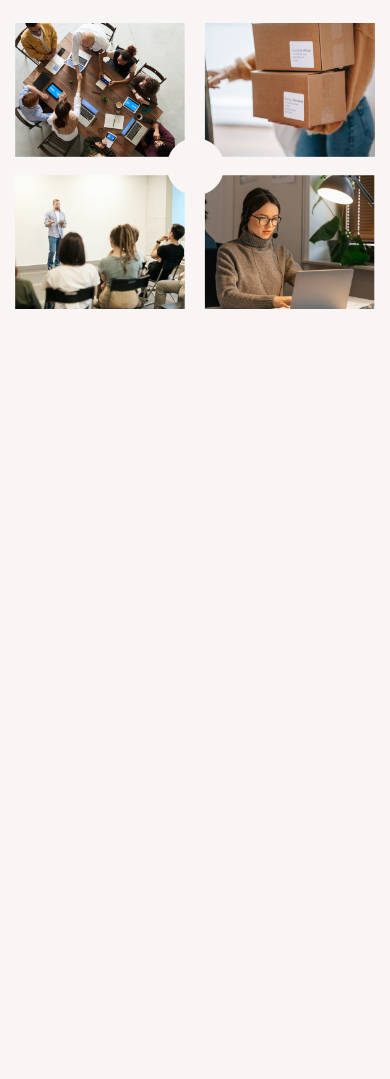
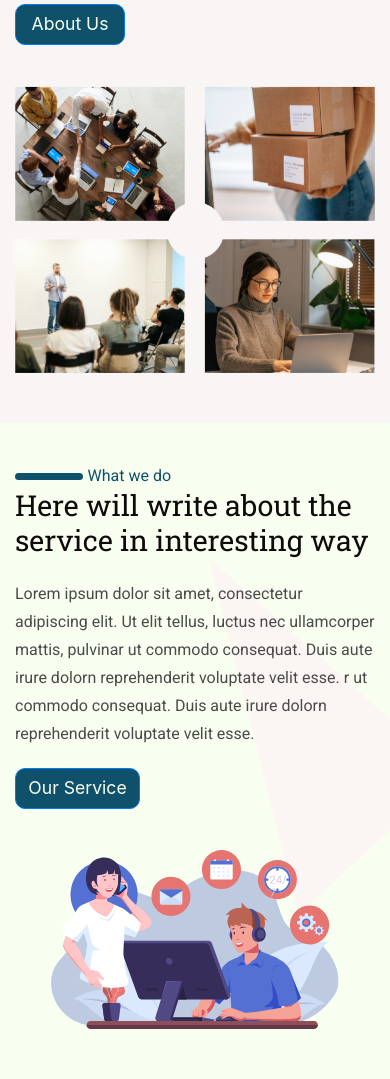
Before and after one commit to KaungSiThu-Sallius/24-7-For-U--Frontend-, a plain HTML site: page index.html in a window 390 px wide. Shown: the part 1762-2841 px from the top of the page. Before the commit the page ends 2121 px from the top, so only its background shows below. Drawn offline with nearby package versions, Linux system fonts and the light colour scheme.

Commit message:
service01

```diff
--- a/css/styles.css
+++ b/css/styles.css
@@ -295,25 +295,57 @@ p {
 }
 
 .about_us_lable {
-    padding-top: 70px;
+    padding-top: 50px;
 }
 
 .about_us_lable img {
     margin-bottom: 4px;
 }
 
-.about_us_lable .small_lable {
+.about_us_lable .small_lable,
+.service_lable .small_lable {
     color: var(--blue01);
     font-size: 18px;
     margin-bottom: 0;
 }
 
-.about_us_lable h1 {
+.about_us_lable h1,
+.service_lable h1 {
     margin-bottom: 23px;
 }
 
-.about_us_lable .about_us_para {
+.about_us_lable .about_us_para,
+.service_lable .service_para {
     line-height: 30px;
+}
+
+.about_us_lable .button {
+    font-size: 1.3rem;
+    width: 130px;
+    padding-bottom: 7px;
+}
+
+/* ----------------------------- service ----------------------------- */
+.service {
+    background-color: var(--greentea04);
+    background-image: url(../images/service_bg.svg);
+    padding: 50px 0;
+    background-repeat: no-repeat;
+}
+
+.service_img img {
+    width: 85%;
+    margin-top: 20px;
+}
+
+.service_lable .button {
+    font-size: 1.3rem;
+    width: 145px;
+    padding-bottom: 7px;
+}
+
+.service .hidden {
+    display: none;
 }
 
 /* ----------------------------- media query ----------------------------- */
@@ -340,6 +372,14 @@ p {
         padding-top: 30px;
     }
 
+    .service {
+        background-position: right;
+    }
+
+    .service_img img {
+
+        margin-top: 80px;
+    }
 
 }
 
@@ -399,7 +439,8 @@ p {
         font-size: 22px;
     }
 
-    .about_us_lable h1 {
+    .about_us_lable h1,
+    .service_lable h1 {
         font-size: 1.8rem;
     }
 
@@ -407,13 +448,39 @@ p {
         padding-top: 0;
     }
 
-    .about_us_para {
+    .about_us_para,
+    .service_para {
         line-height: 26px !important;
     }
 
-    .about_us_lable .small_lable {
+    .about_us_lable .small_lable,
+    .service_lable .small_lable {
 
         font-size: 16px;
+    }
+
+    .about_us_img img {
+        margin-top: 42px;
+    }
+
+    .service .show {
+        display: none;
+    }
+
+    .service .hidden {
+        display: contents;
+    }
+
+    .service_img img {
+        display: block;
+        margin: 0 auto;
+        margin-top: 40px;
+        text-align: center;
+        width: 60%;
+    }
+
+    .service_lable .button {
+        margin-top: 10px;
     }
 }
 
@@ -465,11 +532,16 @@ p {
         padding-top: 20px;
     }
 
-    .about_us_para {
+    .about_us_para,
+    .service_para {
         line-height: 28px !important;
-        margin-bottom: 39px;
+        margin-bottom: 20px;
     }
 
+    .service_img img {
+
+        width: 70%;
+    }
 
 
 }
@@ -558,6 +630,29 @@ p {
     .about_us {
         padding-top: 0;
     }
+
+    .about_us_lable .button {
+        font-size: 1.1rem;
+        width: 110px;
+    }
+
+    .service {
+        padding-top: 40px;
+    }
+
+    .service_lable .button {
+        font-size: 1.1rem;
+        width: 125px;
+    }
+
+    .service_img img {
+
+        width: 80%;
+    }
+
+    .service_lable .button {
+        margin-top: 0;
+    }
 }
 
 /* ----------------------------- hover effect ----------------------------- */
--- a/index.html
+++ b/index.html
@@ -215,6 +215,7 @@
                 esse. r ut commodo consequat. Duis aute irure dolorn
                 reprehenderit voluptate velit esse.
               </p>
+              <a class="btn btn-primary button hvr-grow" href="#">About Us</a>
             </div>
           </div>
           <div class="col-md-6">
@@ -223,6 +224,75 @@
                 src="images/about_us.png"
                 class="img-fluid"
                 alt="about_us_img"
+              />
+            </span>
+          </div>
+        </div>
+      </div>
+    </div>
+    <!-- ----------------------------- service -----------------------------  -->
+    <div class="service">
+      <div class="container">
+        <div class="row">
+          <div class="col-lg-6">
+            <span class="service_img show" data-aos="zoom-in">
+              <img
+                src="images/service.svg"
+                class="img-fluid"
+                alt="service_img"
+              />
+            </span>
+            <div class="service_lable hidden">
+              <span class="rectangle">
+                <img
+                  src="images/Rectangle.svg"
+                  type="image/svg+xml"
+                  class="img-fluid"
+                  alt="rectangle"
+                />
+              </span>
+              <p class="d-inline-block small_lable">What we do</p>
+              <h1>Here will write about the service in interesting way</h1>
+              <p class="service_para">
+                Lorem ipsum dolor sit amet, consectetur adipiscing elit. Ut elit
+                tellus, luctus nec ullamcorper mattis, pulvinar ut commodo
+                consequat. Duis aute irure dolorn reprehenderit voluptate velit
+                esse. r ut commodo consequat. Duis aute irure dolorn
+                reprehenderit voluptate velit esse.
+              </p>
+              <a class="btn btn-primary button hvr-grow" href="#"
+                >Our Service</a
+              >
+            </div>
+          </div>
+          <div class="col-lg-6">
+            <div class="service_lable show">
+              <span class="rectangle">
+                <img
+                  src="images/Rectangle.svg"
+                  type="image/svg+xml"
+                  class="img-fluid"
+                  alt="rectangle"
+                />
+              </span>
+              <p class="d-inline-block small_lable">What we do</p>
+              <h1>Here will write about the service in interesting way</h1>
+              <p class="service_para">
+                Lorem ipsum dolor sit amet, consectetur adipiscing elit. Ut elit
+                tellus, luctus nec ullamcorper mattis, pulvinar ut commodo
+                consequat. Duis aute irure dolorn reprehenderit voluptate velit
+                esse. r ut commodo consequat. Duis aute irure dolorn
+                reprehenderit voluptate velit esse.
+              </p>
+              <a class="btn btn-primary button hvr-grow" href="#"
+                >Our Service</a
+              >
+            </div>
+            <span class="service_img hidden" data-aos="zoom-in">
+              <img
+                src="images/service.svg"
+                class="img-fluid"
+                alt="service_img"
               />
             </span>
           </div>
```
Also changed, not shown: images/service.svg (added), images/service_bg.svg (added).
